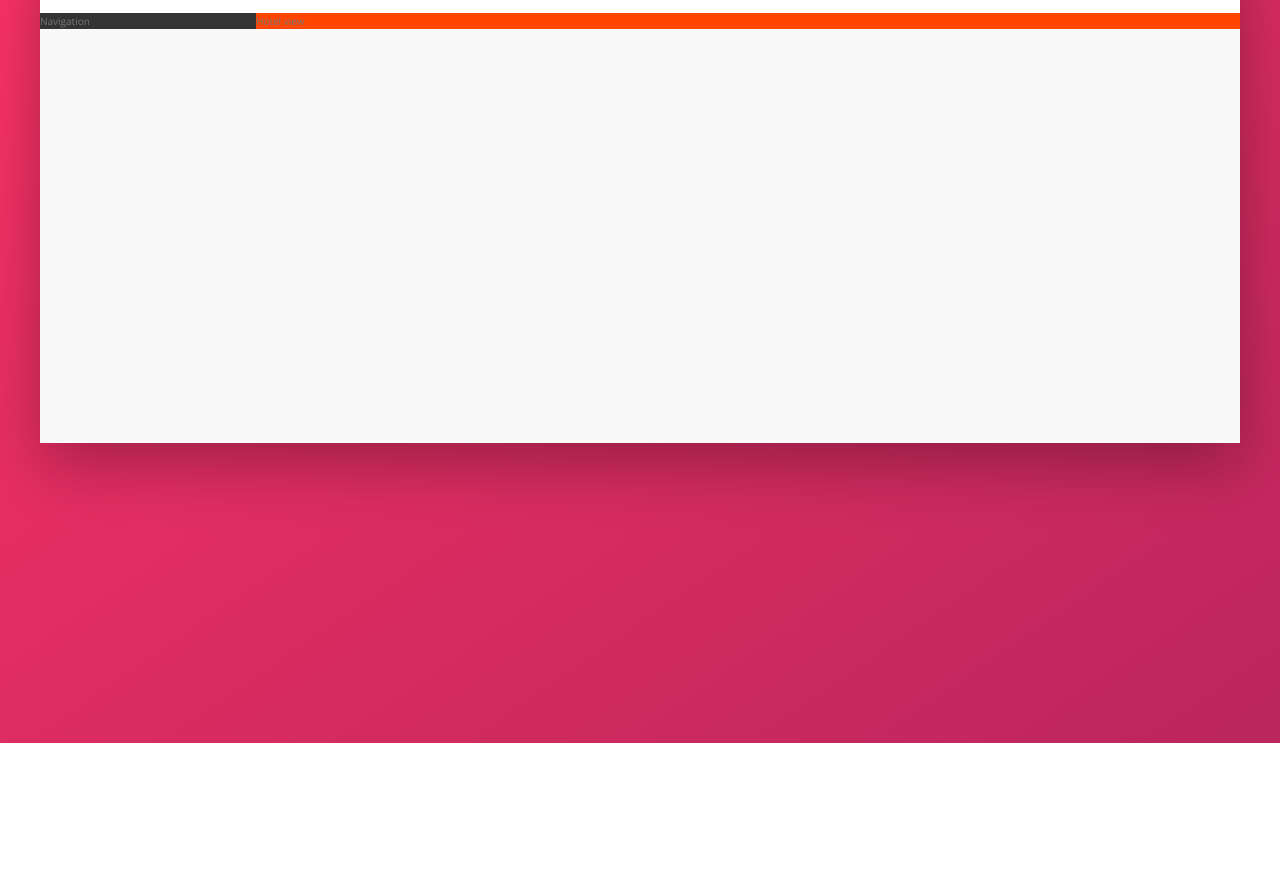
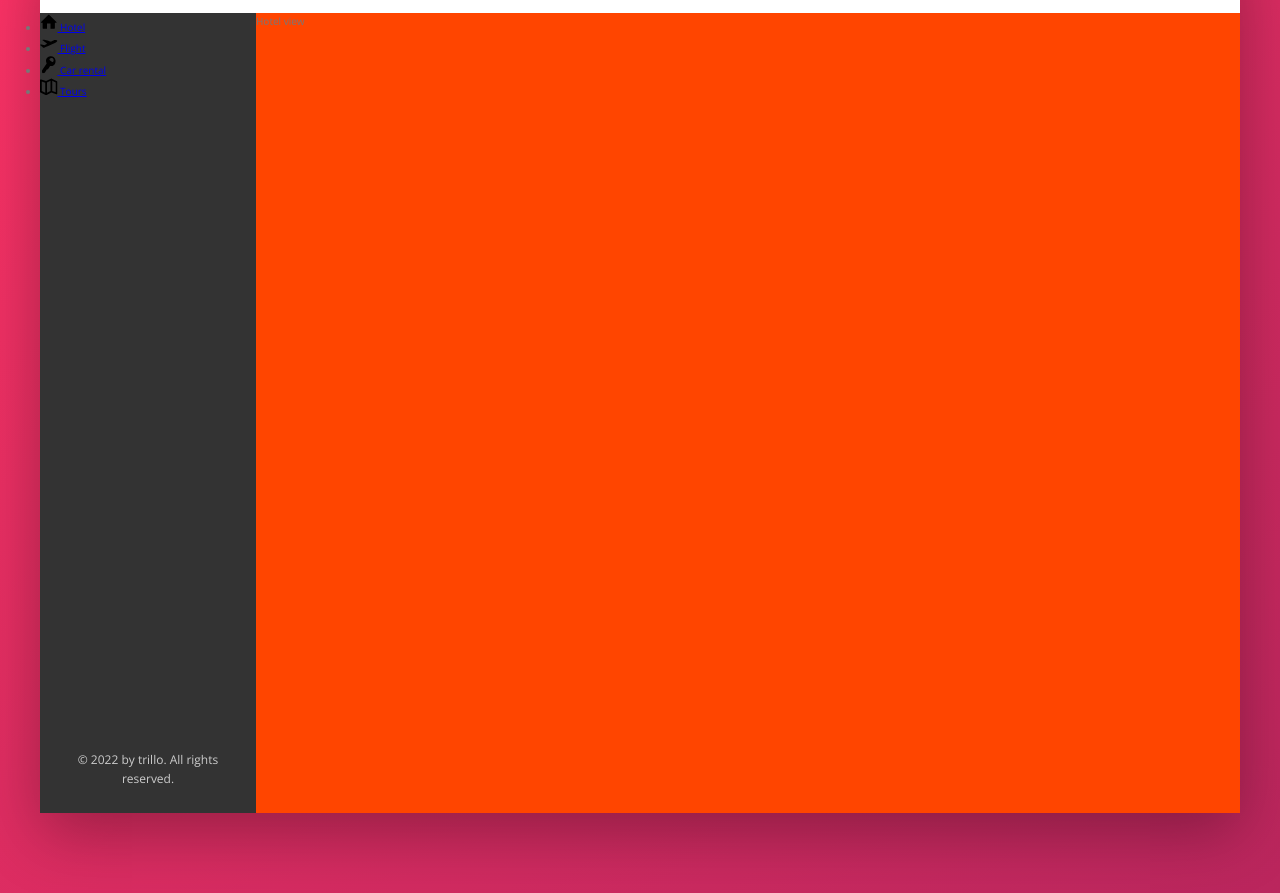
Before and after one commit to Daniel-1017/SASS, a website: page Trillo/index.html in a window 1280 px wide. Shown: the part 137-1030 px from the top of the page. Before the commit the page ends 880 px from the top, so only its background shows below. Drawn offline with nearby package versions, Linux system fonts and the light colour scheme.

Commit message:
building the navigation - part 1

```diff
--- a/Trillo/index.html
+++ b/Trillo/index.html
@@ -54,7 +54,44 @@
         </nav>
       </header>
       <div class="content">
-        <nav class="sidebar">Navigation</nav>
+        <nav class="sidebar">
+          <ul class="side-nav">
+            <li class="side-nav__item">
+              <a href="#" class="side-nav__link">
+                <svg class="side-nav__icon">
+                  <use xlink:href="img/sprite.svg#icon-home"></use>
+                </svg>
+                <span>Hotel</span>
+              </a>
+            </li>
+            <li class="side-nav__item">
+              <a href="#" class="side-nav__link">
+                <svg class="side-nav__icon">
+                  <use xlink:href="img/sprite.svg#icon-aircraft-take-off"></use>
+                </svg>
+                <span>Flight</span>
+              </a>
+            </li>
+            <li class="side-nav__item">
+              <a href="#" class="side-nav__link">
+                <svg class="side-nav__icon">
+                  <use xlink:href="img/sprite.svg#icon-key"></use>
+                </svg>
+                <span>Car rental</span>
+              </a>
+            </li>
+            <li class="side-nav__item">
+              <a href="#" class="side-nav__link">
+                <svg class="side-nav__icon">
+                  <use xlink:href="img/sprite.svg#icon-map"></use>
+                </svg>
+                <span>Tours</span>
+              </a>
+            </li>
+          </ul>
+
+          <div class="legal">&copy; 2022 by trillo. All rights reserved.</div>
+        </nav>
         <main class="hotel-view">Hotel view</main>
       </div>
     </div>
--- a/Trillo/sass/_components.scss
+++ b/Trillo/sass/_components.scss
@@ -111,3 +111,25 @@
     margin-right: 1rem;
   }
 }
+
+// NAVIGATION
+.side-nav {
+  &__item {
+  }
+
+  &__link {
+  }
+
+  &__icon {
+    width: 1.75rem;
+    height: 1.75rem;
+  }
+}
+
+// LEGAL
+.legal {
+  font-size: 1.2rem;
+  color: var(--color-grey-light-4);
+  text-align: center;
+  padding: 2.5rem;
+}
--- a/Trillo/sass/_layout.scss
+++ b/Trillo/sass/_layout.scss
@@ -23,10 +23,14 @@
 .sidebar {
   background-color: var(--color-grey-dark-1);
   flex: 0 0 18%;
+  display: flex;
+  flex-direction: column;
+  justify-content: space-between;
 }
 
 .hotel-view {
   background-color: #fff;
   background-color: orangered;
   flex: 1;
+  height: 80rem;
 }
```
Also changed, not shown: Trillo/css/style.css.
